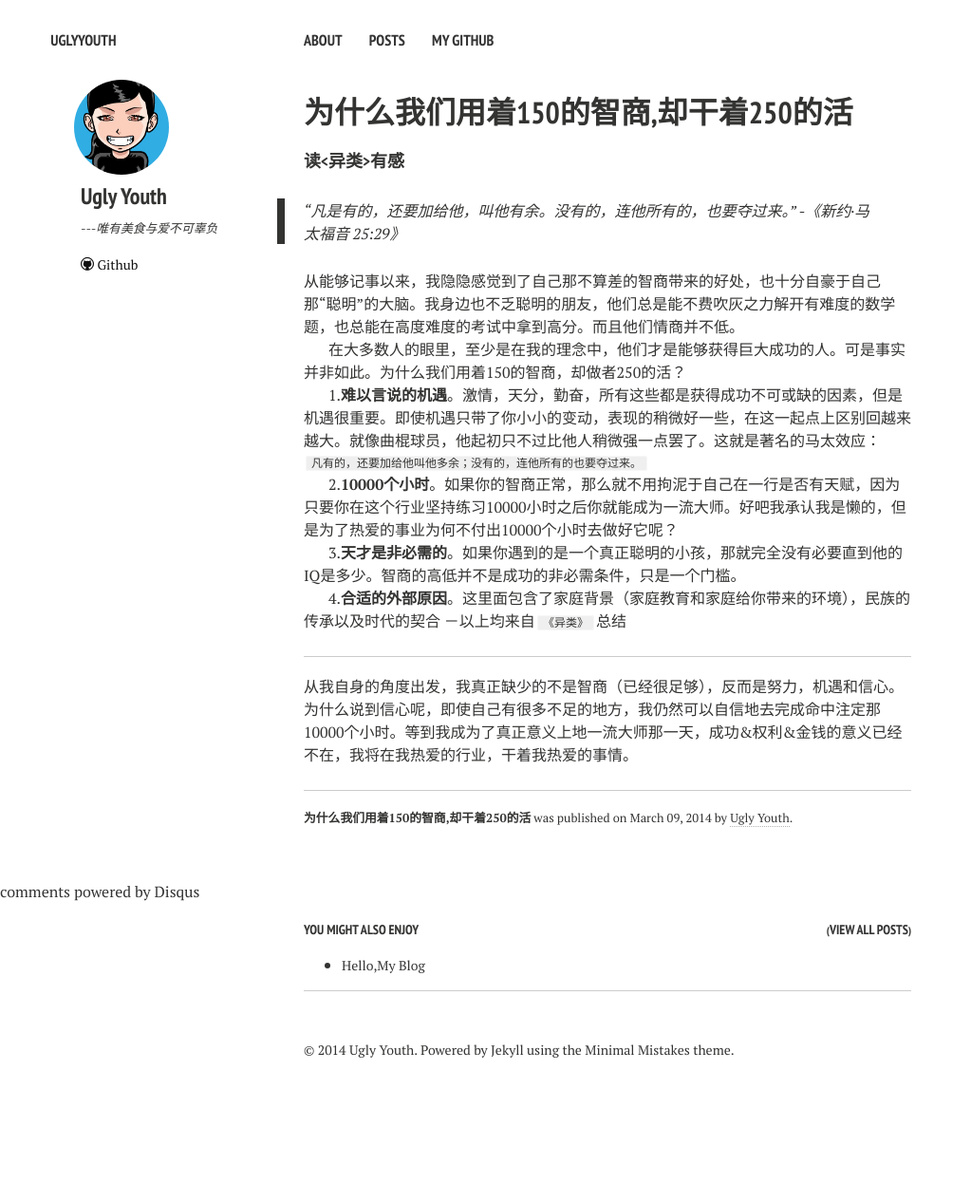
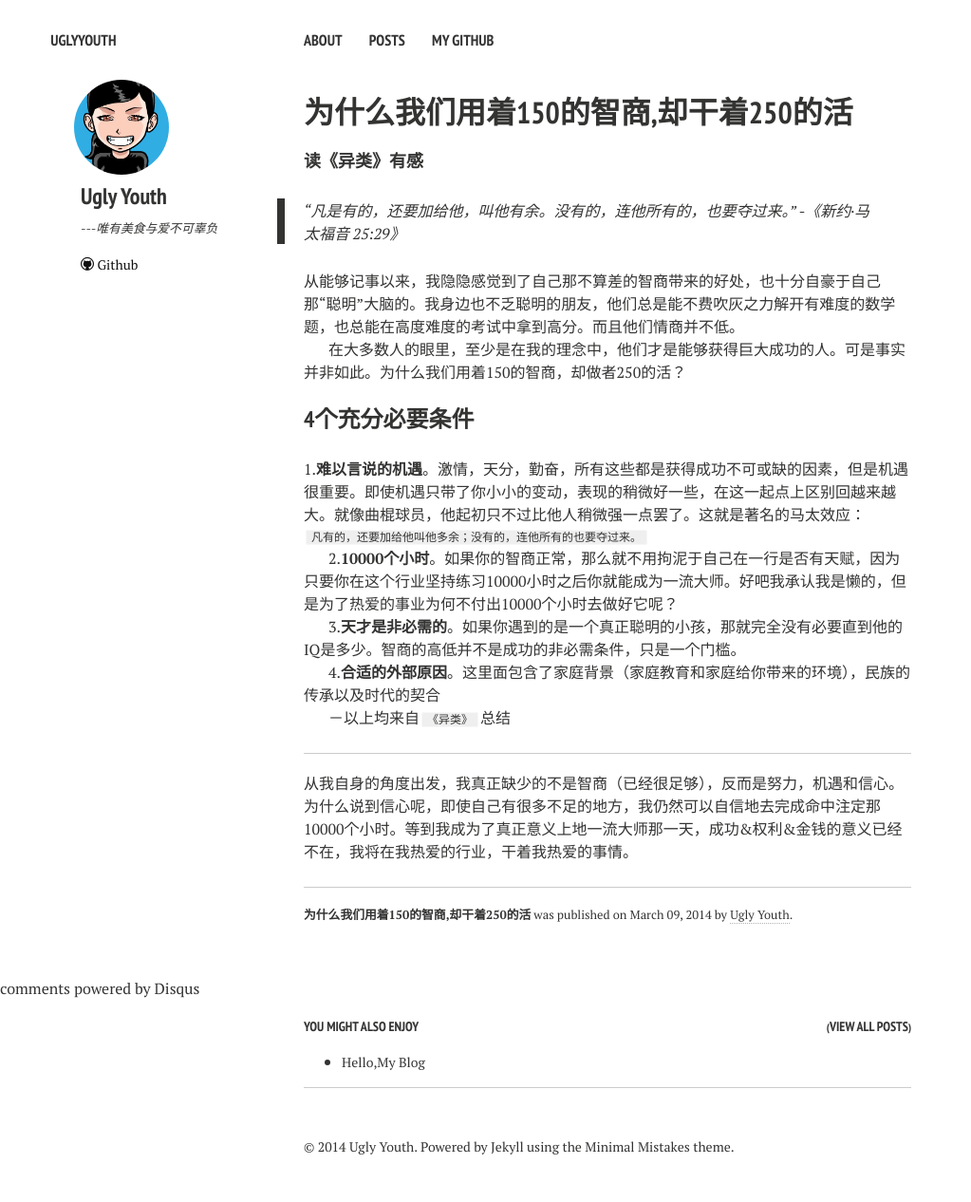
Before and after one commit to uglyyouth/uglyyouth.github.io, a Jekyll site: the page built from _posts/2014-03-08-outliers.md, in a window 1280 px wide. Shown: the whole page at 95% size, without its empty margins (0-1023 px from the left). Built offline with Jekyll 4.4.1, drawn with Linux system fonts in a browser that asks for light colours; nearby versions of some CDN libraries; comment, search, counter and statistics services are not loaded; before the commit the page ends 1164 px from its top, so only the background shows below that.

Commit message:
new blog

```diff
--- a/_config.yml
+++ b/_config.yml
@@ -68,8 +68,8 @@ kramdown:
 include: [".htaccess"]
 exclude: ["lib", "config.rb", "Capfile", "config", "log", "Rakefile", "Rakefile.rb", "tmp", "less", "*.sublime-project", "*.sublime-workspace", "test", "spec", "Gruntfile.js", "package.json", "node_modules"]
 
-
-comments :
+layout: default
+comments : true
 provider : disqus
 disqus:
 short_name : uglyyouth
--- a/_posts/2014-03-08-outliers.md
+++ b/_posts/2014-03-08-outliers.md
@@ -7,23 +7,31 @@ tags: [reading]
 categories:
 ---
 
-####读<异类>有感
+####读《异类》有感
 
 >“凡是有的，还要加给他，叫他有余。没有的，连他所有的，也要夺过来。” -《新约·马太福音 25:29》
 
-从能够记事以来，我隐隐感觉到了自己那不算差的智商带来的好处，也十分自豪于自己那“聪明”的大脑。我身边也不乏聪明的朋友，他们总是能不费吹灰之力解开有难度的数学题，也总能在高度难度的考试中拿到高分。而且他们情商并不低。
+从能够记事以来，我隐隐感觉到了自己那不算差的智商带来的好处，也十分自豪于自己那“聪明”大脑的。我身边也不乏聪明的朋友，他们总是能不费吹灰之力解开有难度的数学题，也总能在高度难度的考试中拿到高分。而且他们情商并不低。
+
 
 在大多数人的眼里，至少是在我的理念中，他们才是能够获得巨大成功的人。可是事实并非如此。为什么我们用着150的智商，却做者250的活？
 
+###4个充分必要条件
 
 1.**难以言说的机遇**。激情，天分，勤奋，所有这些都是获得成功不可或缺的因素，但是机遇很重要。即使机遇只带了你小小的变动，表现的稍微好一些，在这一起点上区别回越来越大。就像曲棍球员，他起初只不过比他人稍微强一点罢了。这就是著名的马太效应：`凡有的，还要加给他叫他多余；没有的，连他所有的也要夺过来。`
 
+
 2.**10000个小时**。如果你的智商正常，那么就不用拘泥于自己在一行是否有天赋，因为只要你在这个行业坚持练习10000小时之后你就能成为一流大师。好吧我承认我是懒的，但是为了热爱的事业为何不付出10000个小时去做好它呢？
+
 
 3.**天才是非必需的**。如果你遇到的是一个真正聪明的小孩，那就完全没有必要直到他的IQ是多少。智商的高低并不是成功的非必需条件，只是一个门槛。
 
+
 4.**合适的外部原因**。这里面包含了家庭背景（家庭教育和家庭给你带来的环境），民族的传承以及时代的契合
+
+
 －以上均来自`《异类》`总结
+
 
 ---
 
```
Also changed, not shown: assets/css/main.min.css.
